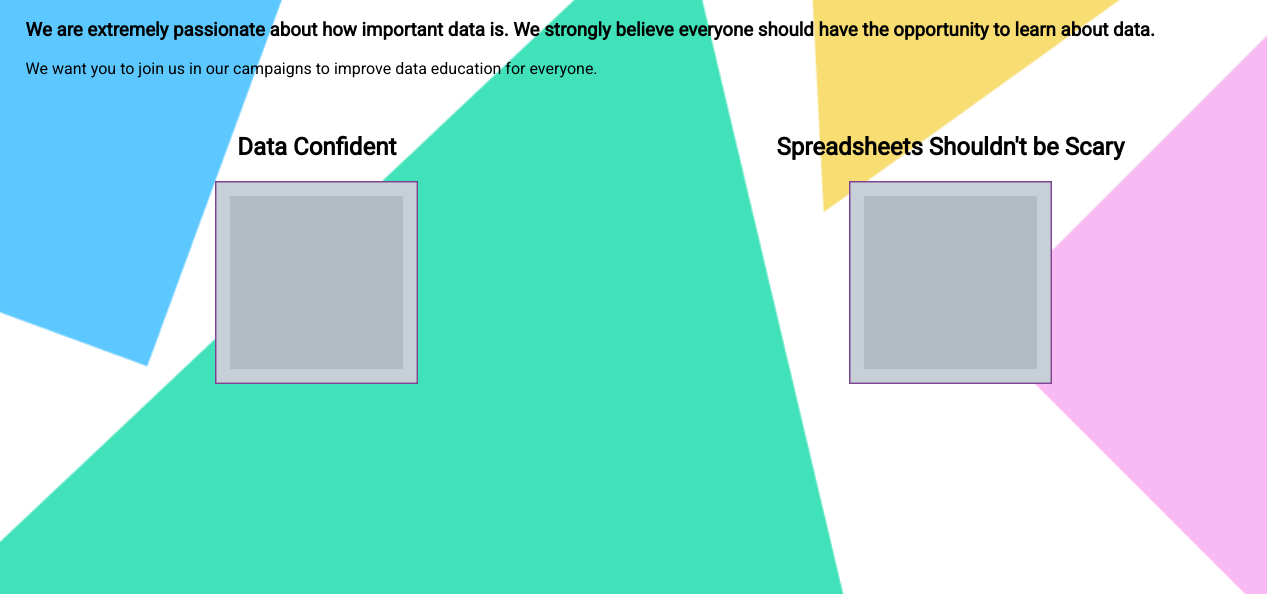
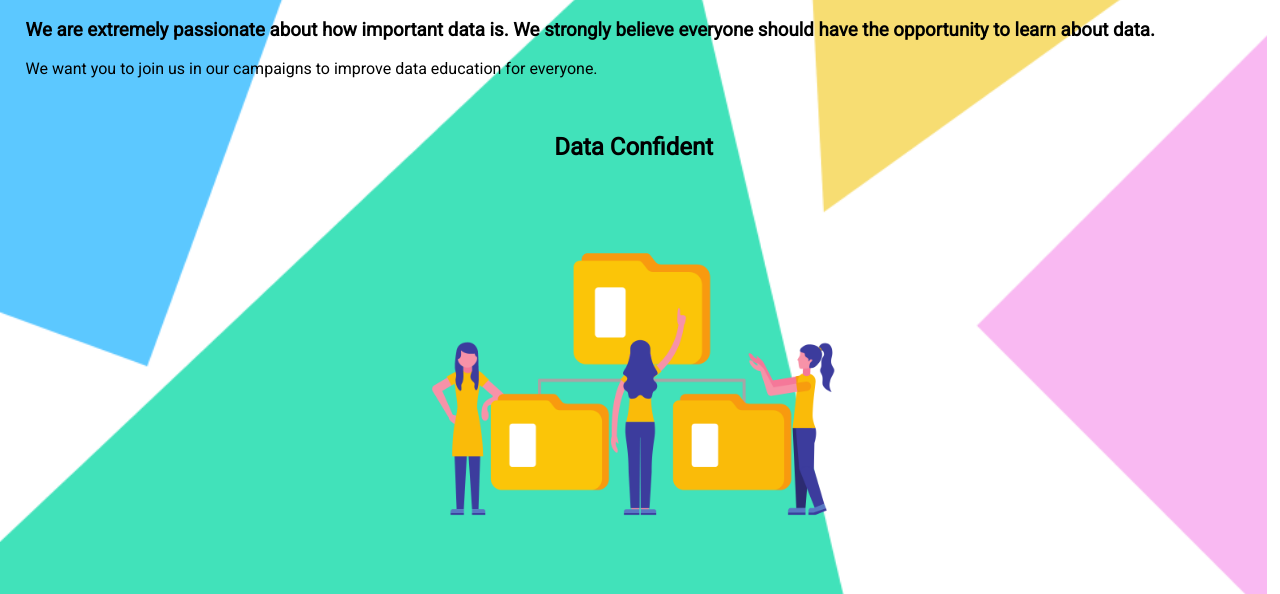
Before and after one commit to taughtbyhumans/taughtbyhumans.github.io, a plain HTML site: page campaigns.html in a window 1280 px wide. Shown: the part 206-800 px from the top of the page. Drawn offline with nearby package versions, Linux system fonts and the light colour scheme.

Commit message:
graphics added to campaigns and data confident pages

```diff
--- a/campaigns.html
+++ b/campaigns.html
@@ -105,23 +105,21 @@
 				<div class="single">
 					<a href="/campaigns/data-confident"><h2> Data Confident</h2></a>
 					<div id="spreadsheet-school-info-box">
-						<a href="/campaigns/data-confident"><img src="css/img/holding_image.png" width="40%" height="auto"></a>
+						<a href="/campaigns/data-confident"><img src="css/img/graphics/folders.png" width="40%" height="auto"></a>
 					</div>
 
 					<!-- <h3> Do you have a problem with your data project? Do you just need to sense check the best way to do something?</h3>
 					<p class="left left-padding"> We want to help, and sometimes all you need is 30 minutes to unstick you or point you in the right direction.</p>
 					<p> Book here</p> -->
 				</div>
-				<div class="single">
+				<!-- <div class="single">
 					<a href="/campaigns/spreadsheets-shouldnt-be-scary"><h2> Spreadsheets Shouldn't be Scary</h2></a>
 					<div id="spreadsheet-school-info-box">
-						<a href="/campaigns/spreadsheets-shouldnt-be-scary"><img src="css/img/holding_image.png" width="40%" height="auto"></a>
+						<a href="/campaigns/spreadsheets-shouldnt-be-scary"><img src="css/img/graphics/magnifying_glass.png" width="40%" height="auto"></a>
 					</div>
 
-					<!-- <h3> Often, those of us not data-obsessed, don't even know what is needed in their data projects.</h3>
-					<p class="left left-padding"> This scoping session will plan out your project, alternative options and point out what to consider.</p>
-					<p> £100 - book now</p> -->
-				</div>
+
+				</div> -->
 				<!-- <div class="single">
 					<div id="spreadsheet-school-info-box">
 						<a href="/learn/programmes"><img src="css/img/holding_image.png" width="80%" height="auto"></a>
```
Also changed, not shown: campaigns/data-confident.html (+1 -1 lines), learn/programmes.html (+1 -1 lines), css/img/graphics/folders.png (added), css/img/graphics/magnifying_glass.png (added), 3 other files.
